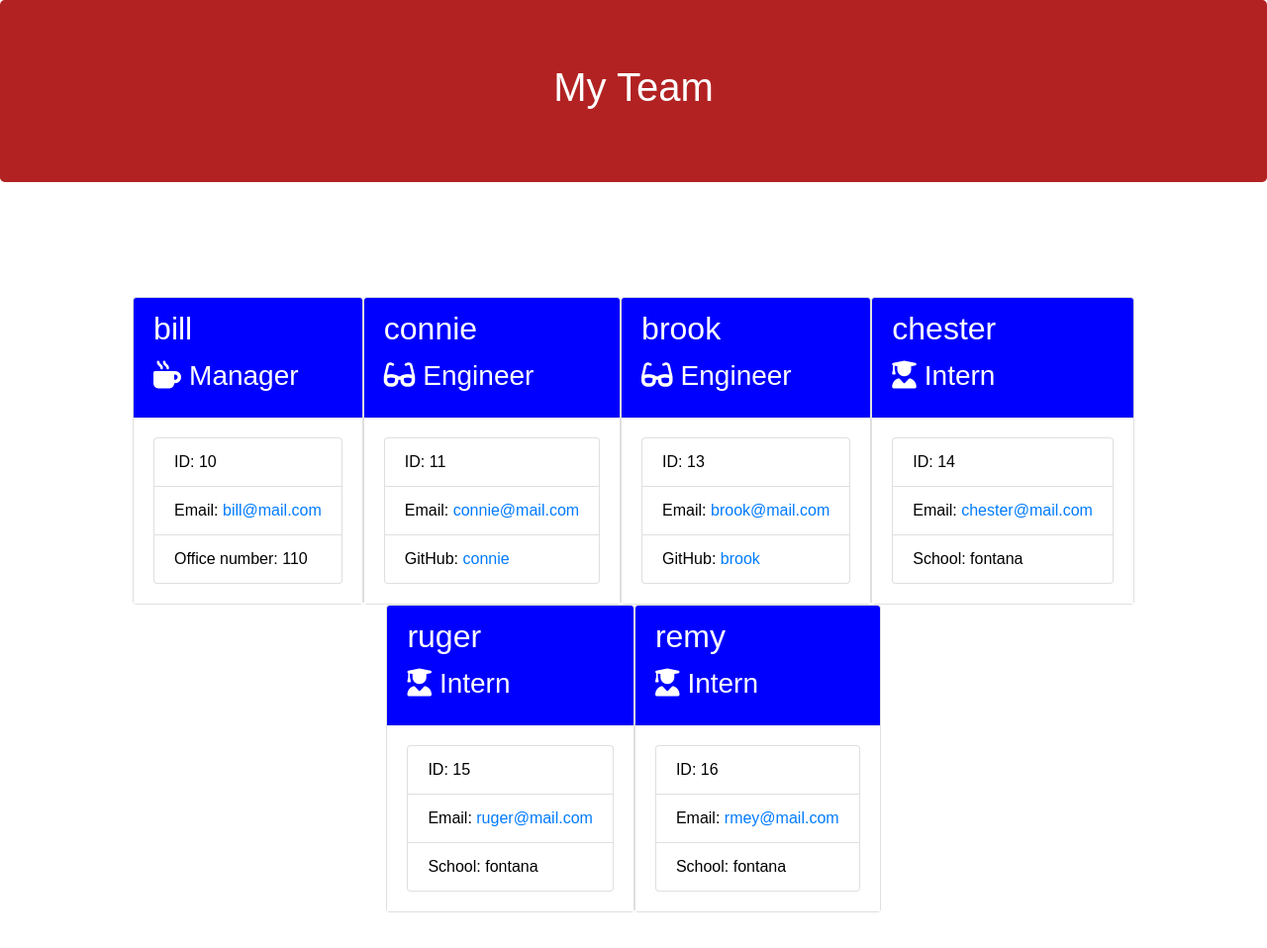
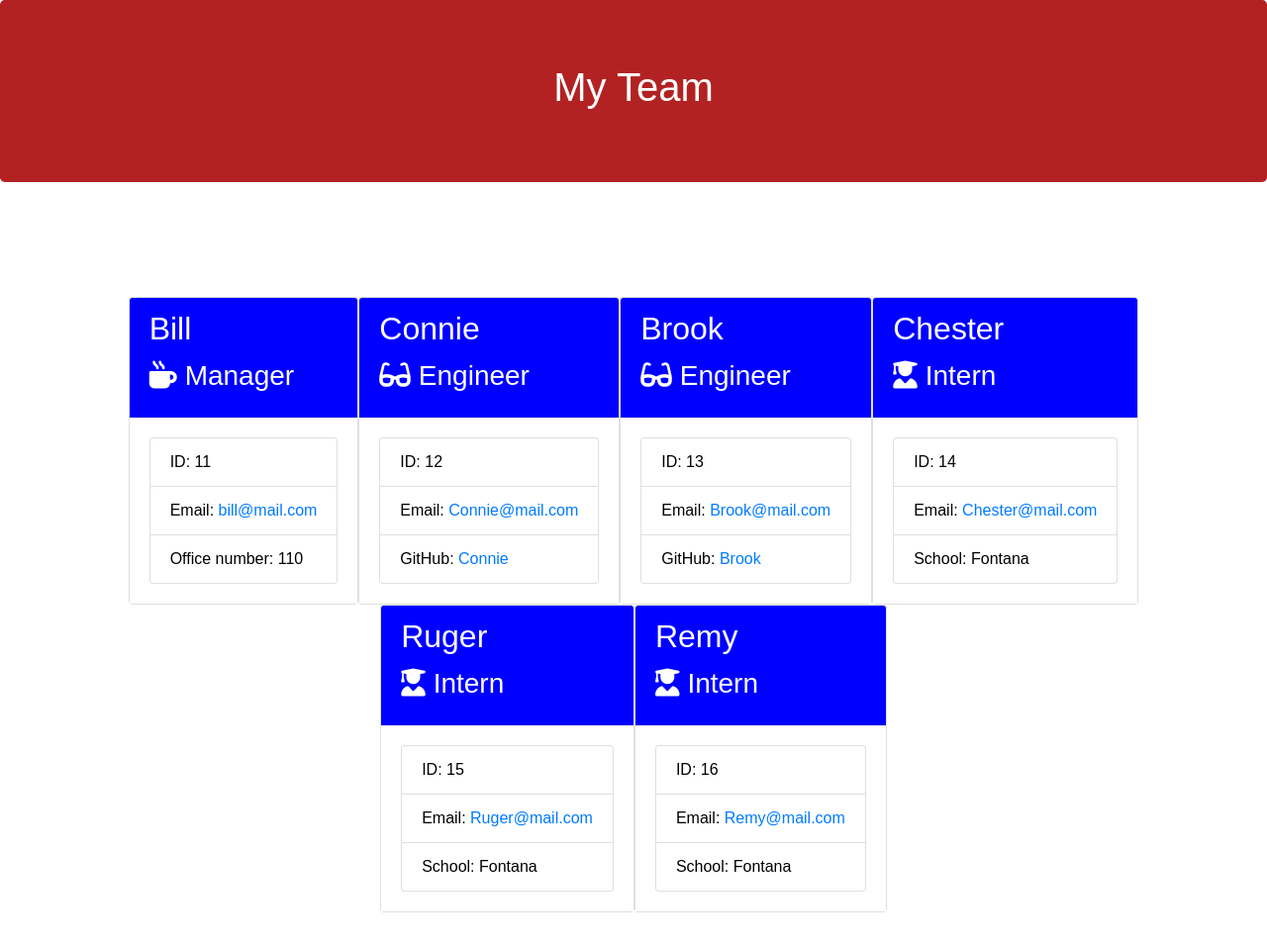
Before and after one commit to bilcon/team-profile-generator, a website: page dist/index.html in a window 1280 px wide. Shown: the whole page at 99% size. Drawn offline with nearby package versions, Linux system fonts and the light colour scheme.

Commit message:
updated ReadMe file

```diff
--- a/dist/index.html
+++ b/dist/index.html
@@ -27,12 +27,12 @@
 
         <div class="card employee-card">
         <div class="card-header">
-            <h2 class="card-title">bill</h2>
+            <h2 class="card-title">Bill</h2>
             <h3 class="card-title"><i class="fas fa-mug-hot mr-2"></i>Manager</h3>
         </div>
         <div class="card-body">
             <ul class="list-group">
-                <li class="list-group-item">ID: 10</li>
+                <li class="list-group-item">ID: 11</li>
                 <li class="list-group-item">Email: <a href="mailto:bill@mail.com">bill@mail.com</a></li>
                 <li class="list-group-item">Office number: 110</li>
             </ul>
@@ -41,70 +41,70 @@
 
         <div class="card employee-card">
     <div class="card-header">
-        <h2 class="card-title">connie</h2>
+        <h2 class="card-title">Connie</h2>
         <h3 class="card-title"><i class="fas fa-glasses mr-2"></i>Engineer</h3>
     </div>
     <div class="card-body">
         <ul class="list-group">
-            <li class="list-group-item">ID: 11</li>
-            <li class="list-group-item">Email: <a href="mailto:connie@mail.com">connie@mail.com</a></li>
-            <li class="list-group-item">GitHub: <a href="https://github.com/connie" target="_blank" rel="noopener noreferrer">connie</a></li>
+            <li class="list-group-item">ID: 12</li>
+            <li class="list-group-item">Email: <a href="mailto:Connie@mail.com">Connie@mail.com</a></li>
+            <li class="list-group-item">GitHub: <a href="https://github.com/Connie" target="_blank" rel="noopener noreferrer">Connie</a></li>
         </ul>
     </div>
 </div>
 
         <div class="card employee-card">
     <div class="card-header">
-        <h2 class="card-title">brook</h2>
+        <h2 class="card-title">Brook</h2>
         <h3 class="card-title"><i class="fas fa-glasses mr-2"></i>Engineer</h3>
     </div>
     <div class="card-body">
         <ul class="list-group">
             <li class="list-group-item">ID: 13</li>
-            <li class="list-group-item">Email: <a href="mailto:brook@mail.com">brook@mail.com</a></li>
-            <li class="list-group-item">GitHub: <a href="https://github.com/brook" target="_blank" rel="noopener noreferrer">brook</a></li>
+            <li class="list-group-item">Email: <a href="mailto:Brook@mail.com">Brook@mail.com</a></li>
+            <li class="list-group-item">GitHub: <a href="https://github.com/Brook" target="_blank" rel="noopener noreferrer">Brook</a></li>
         </ul>
     </div>
 </div>
 
         <div class="card employee-card">
     <div class="card-header">
-        <h2 class="card-title">chester</h2>
+        <h2 class="card-title">Chester</h2>
         <h3 class="card-title"><i class="fas fa-user-graduate mr-2"></i>Intern</h3>
     </div>
     <div class="card-body">
         <ul class="list-group">
             <li class="list-group-item">ID: 14</li>
-            <li class="list-group-item">Email: <a href="mailto:chester@mail.com">chester@mail.com</a></li>
-            <li class="list-group-item">School: fontana</li>
+            <li class="list-group-item">Email: <a href="mailto:Chester@mail.com">Chester@mail.com</a></li>
+            <li class="list-group-item">School: Fontana</li>
         </ul>
     </div>
 </div>
 
         <div class="card employee-card">
     <div class="card-header">
-        <h2 class="card-title">ruger</h2>
+        <h2 class="card-title">Ruger</h2>
         <h3 class="card-title"><i class="fas fa-user-graduate mr-2"></i>Intern</h3>
     </div>
     <div class="card-body">
         <ul class="list-group">
             <li class="list-group-item">ID: 15</li>
-            <li class="list-group-item">Email: <a href="mailto:ruger@mail.com">ruger@mail.com</a></li>
-            <li class="list-group-item">School: fontana</li>
+            <li class="list-group-item">Email: <a href="mailto:Ruger@mail.com">Ruger@mail.com</a></li>
+            <li class="list-group-item">School: Fontana</li>
         </ul>
     </div>
 </div>
 
         <div class="card employee-card">
     <div class="card-header">
-        <h2 class="card-title">remy</h2>
+        <h2 class="card-title">Remy</h2>
         <h3 class="card-title"><i class="fas fa-user-graduate mr-2"></i>Intern</h3>
     </div>
     <div class="card-body">
         <ul class="list-group">
             <li class="list-group-item">ID: 16</li>
-            <li class="list-group-item">Email: <a href="mailto:rmey@mail.com">rmey@mail.com</a></li>
-            <li class="list-group-item">School: fontana</li>
+            <li class="list-group-item">Email: <a href="mailto:Remy@mail.com">Remy@mail.com</a></li>
+            <li class="list-group-item">School: Fontana</li>
         </ul>
     </div>
 </div>
```
Also changed, not shown: README.md, src/Assets/10-object-oriented-programming-homework-demo.png (deleted), src/Assets/screenshot-object oriented progamming.png (added).
